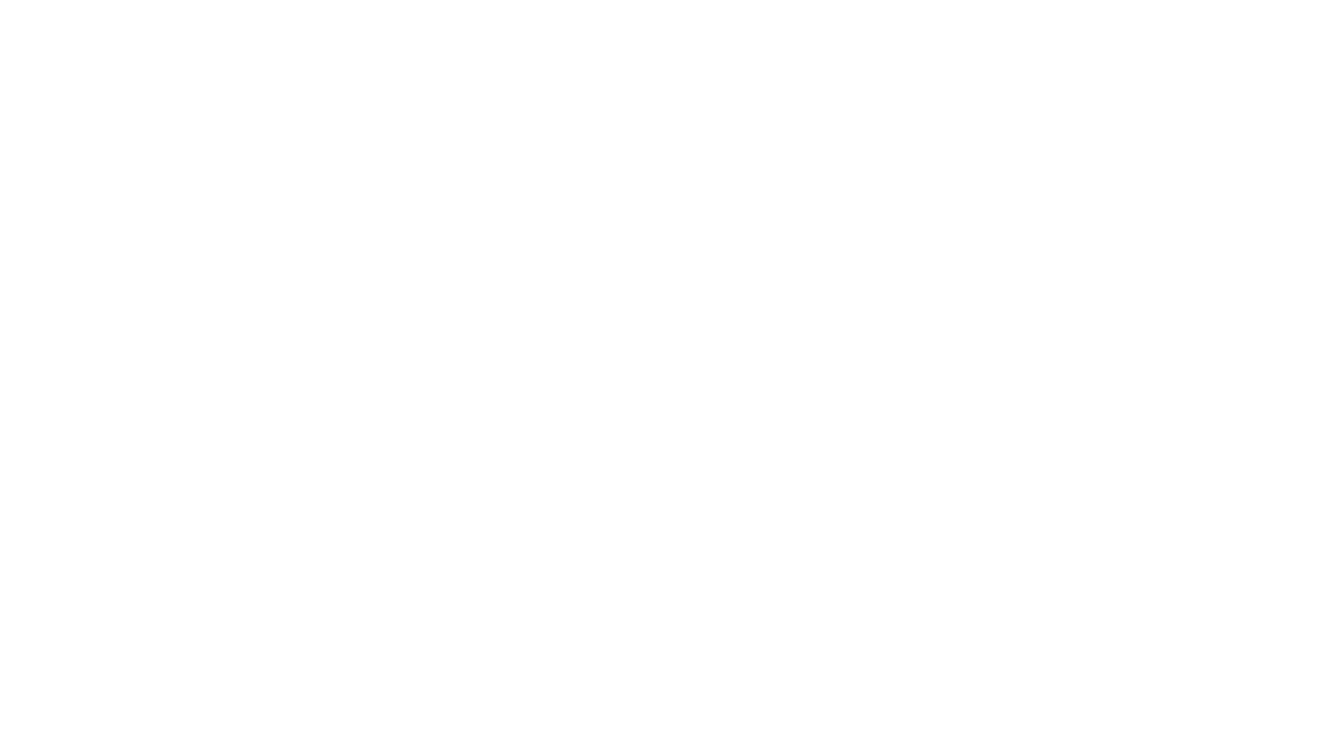
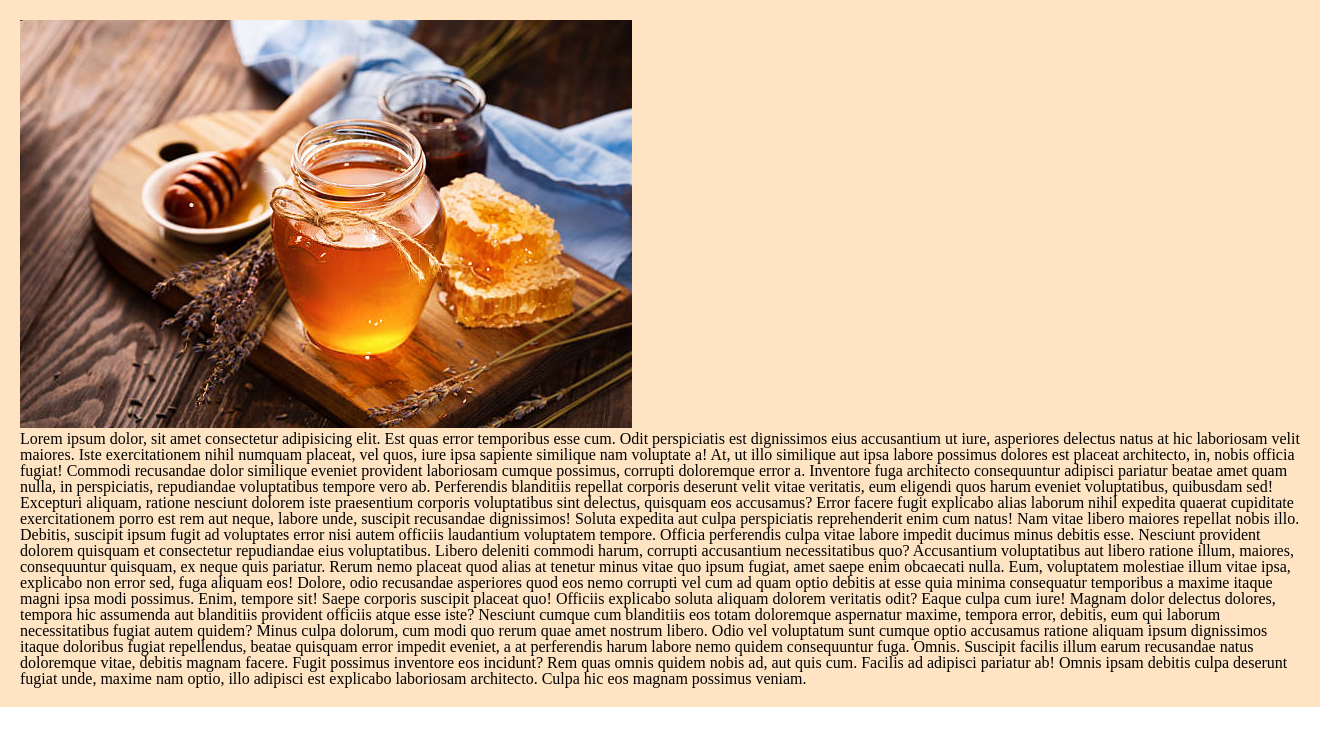
Before and after one commit to Katiacrisci/U2-W1-D3-practice, a plain HTML site: page flexiblearticle.html in a window 1280 px wide. Shown: the whole page, 1320 px wide, since content can reach past the window. Drawn offline with Linux system fonts and the light colour scheme.

```diff
--- /dev/null
+++ b/article.css
@@ -0,0 +1,7 @@
+#honey-description {
+  width: 100%;
+  background-color: bisque;
+  padding: 20px;
+  display: flex;
+
+}
--- a/flexiblearticle.html
+++ b/flexiblearticle.html
@@ -1,11 +1,48 @@
 <!DOCTYPE html>
 <html lang="en">
-<head>
-  <meta charset="UTF-8">
-  <meta name="viewport" content="width=device-width, initial-scale=1.0">
-  <title>Flexbile article</title>
-</head>
-<body>
-
-</body>
+  <head>
+    <meta charset="UTF-8" />
+    <meta name="viewport" content="width=device-width, initial-scale=1.0" />
+    <title>Flexbile article</title>
+    <link rel="stylesheet" href="./assets/reset.css" />
+    <link rel="stylesheet" href="./article.css" />
+  </head>
+  <body>
+    <div id="honey-description">
+      <div>
+        <img src="flex-exercise-assets/assets/imgs/honey.jpg" alt="foto barattolo miele" />
+        <p>
+          Lorem ipsum dolor, sit amet consectetur adipisicing elit. Est quas error temporibus esse cum. Odit
+          perspiciatis est dignissimos eius accusantium ut iure, asperiores delectus natus at hic laboriosam velit
+          maiores. Iste exercitationem nihil numquam placeat, vel quos, iure ipsa sapiente similique nam voluptate a!
+          At, ut illo similique aut ipsa labore possimus dolores est placeat architecto, in, nobis officia fugiat!
+          Commodi recusandae dolor similique eveniet provident laboriosam cumque possimus, corrupti doloremque error a.
+          Inventore fuga architecto consequuntur adipisci pariatur beatae amet quam nulla, in perspiciatis, repudiandae
+          voluptatibus tempore vero ab. Perferendis blanditiis repellat corporis deserunt velit vitae veritatis, eum
+          eligendi quos harum eveniet voluptatibus, quibusdam sed! Excepturi aliquam, ratione nesciunt dolorem iste
+          praesentium corporis voluptatibus sint delectus, quisquam eos accusamus? Error facere fugit explicabo alias
+          laborum nihil expedita quaerat cupiditate exercitationem porro est rem aut neque, labore unde, suscipit
+          recusandae dignissimos! Soluta expedita aut culpa perspiciatis reprehenderit enim cum natus! Nam vitae libero
+          maiores repellat nobis illo. Debitis, suscipit ipsum fugit ad voluptates error nisi autem officiis laudantium
+          voluptatem tempore. Officia perferendis culpa vitae labore impedit ducimus minus debitis esse. Nesciunt
+          provident dolorem quisquam et consectetur repudiandae eius voluptatibus. Libero deleniti commodi harum,
+          corrupti accusantium necessitatibus quo? Accusantium voluptatibus aut libero ratione illum, maiores,
+          consequuntur quisquam, ex neque quis pariatur. Rerum nemo placeat quod alias at tenetur minus vitae quo ipsum
+          fugiat, amet saepe enim obcaecati nulla. Eum, voluptatem molestiae illum vitae ipsa, explicabo non error sed,
+          fuga aliquam eos! Dolore, odio recusandae asperiores quod eos nemo corrupti vel cum ad quam optio debitis at
+          esse quia minima consequatur temporibus a maxime itaque magni ipsa modi possimus. Enim, tempore sit! Saepe
+          corporis suscipit placeat quo! Officiis explicabo soluta aliquam dolorem veritatis odit? Eaque culpa cum iure!
+          Magnam dolor delectus dolores, tempora hic assumenda aut blanditiis provident officiis atque esse iste?
+          Nesciunt cumque cum blanditiis eos totam doloremque aspernatur maxime, tempora error, debitis, eum qui laborum
+          necessitatibus fugiat autem quidem? Minus culpa dolorum, cum modi quo rerum quae amet nostrum libero. Odio vel
+          voluptatum sunt cumque optio accusamus ratione aliquam ipsum dignissimos itaque doloribus fugiat repellendus,
+          beatae quisquam error impedit eveniet, a at perferendis harum labore nemo quidem consequuntur fuga. Omnis.
+          Suscipit facilis illum earum recusandae natus doloremque vitae, debitis magnam facere. Fugit possimus
+          inventore eos incidunt? Rem quas omnis quidem nobis ad, aut quis cum. Facilis ad adipisci pariatur ab! Omnis
+          ipsam debitis culpa deserunt fugiat unde, maxime nam optio, illo adipisci est explicabo laboriosam architecto.
+          Culpa hic eos magnam possimus veniam.
+        </p>
+      </div>
+    </div>
+  </body>
 </html>
```
Also changed, not shown: nav-bar.css (+12 -9 lines).
